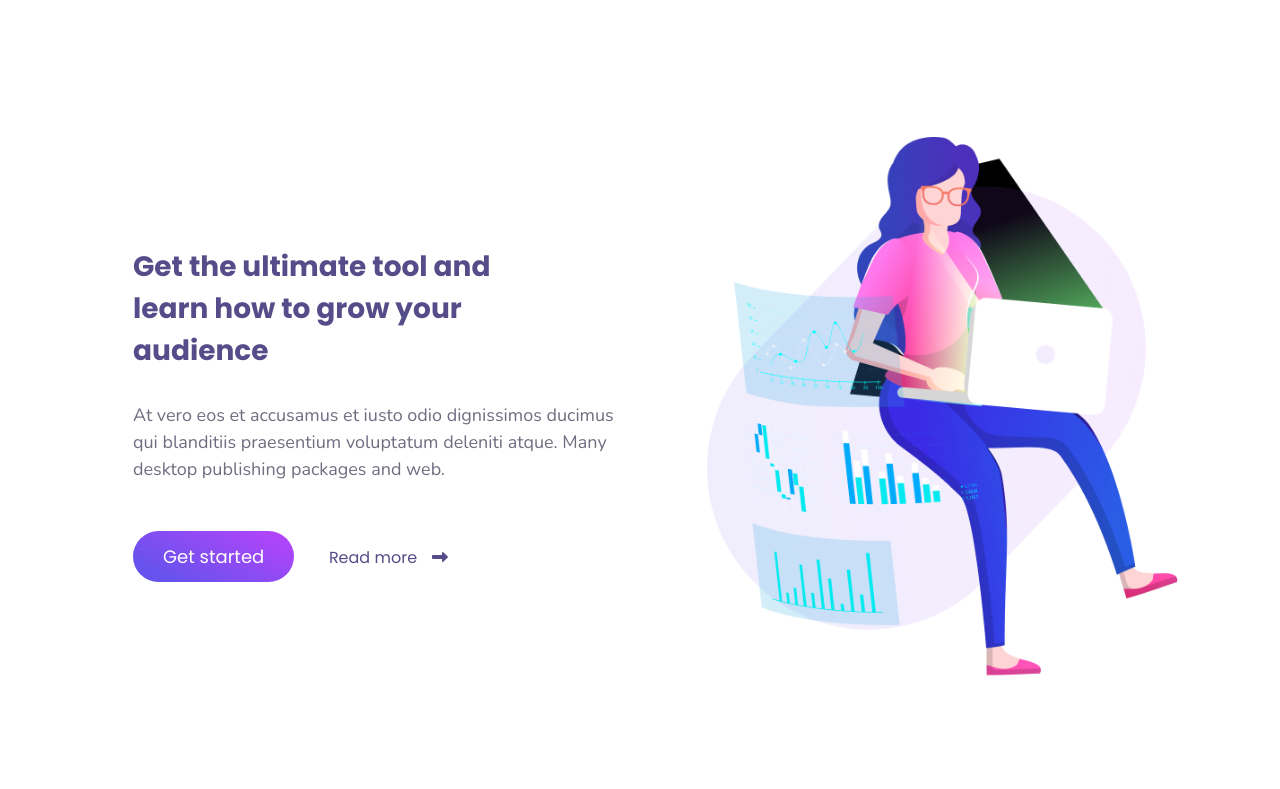
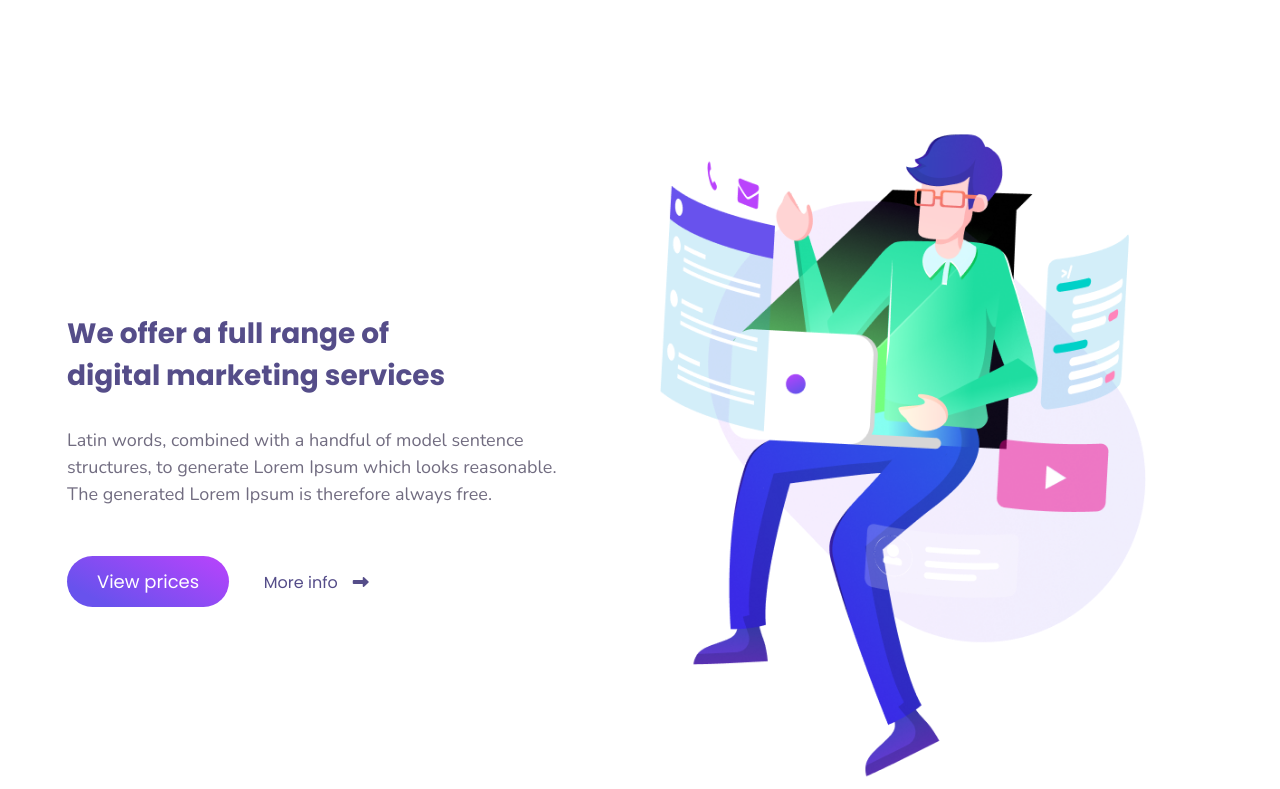
Before and after one commit to MichaelZolotov77/Realize-your-full-potential, a plain HTML site: page index.html in a window 1280 px wide. Shown: the part 2046-2835 px from the top of the page. Before the commit the page ends 2743 px from the top, so only its background shows below. Drawn offline with nearby package versions, Linux system fonts and the light colour scheme.

Commit message:
article_reverse

```diff
--- a/index.html
+++ b/index.html
@@ -136,19 +136,19 @@
         </div>
       </div>
       <div class="article article_reverse">
-        <img src="images/hero2.png" alt="woman" class="article__img" />
-        <div class="article__content">
+        <img src="images/hero3.png" alt="woman" class="article__img" />
+        <div class="article__content article__content_reverse">
           <h2 class="article__title">
-            Get the ultimate tool and learn how to grow your audience
+            We offer a full range of digital marketing services
           </h2>
           <p class="article__text">
-            At vero eos et accusamus et iusto odio dignissimos ducimus qui
-            blanditiis praesentium voluptatum deleniti atque. Many desktop
-            publishing packages and web.
+            Latin words, combined with a handful of model sentence structures,
+            to generate Lorem Ipsum which looks reasonable. The generated Lorem
+            Ipsum is therefore always free.
           </p>
           <div class="article__action">
-            <a href="#" class="btn btn-dark">Get started</a>
-            <a href="#" class="link link-arrow">Read more</a>
+            <a href="#" class="btn btn-dark">View prices</a>
+            <a href="#" class="link link-arrow">More info</a>
           </div>
         </div>
       </div>
--- a/sass/style.sass
+++ b/sass/style.sass
@@ -217,6 +217,9 @@ h1, h2, h3
         width: 50%
         flex-shrink: 0
         padding-left: 6.6rem
+        &_reverse
+            padding-left: 0
+            padding-right: 6.6rem
     &__title
         width: 41.2rem
         font-size: 2.8rem
```
Also changed, not shown: css/style.css.
